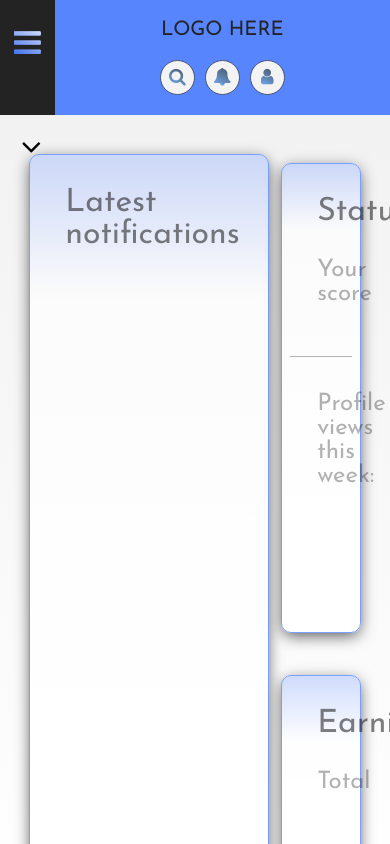
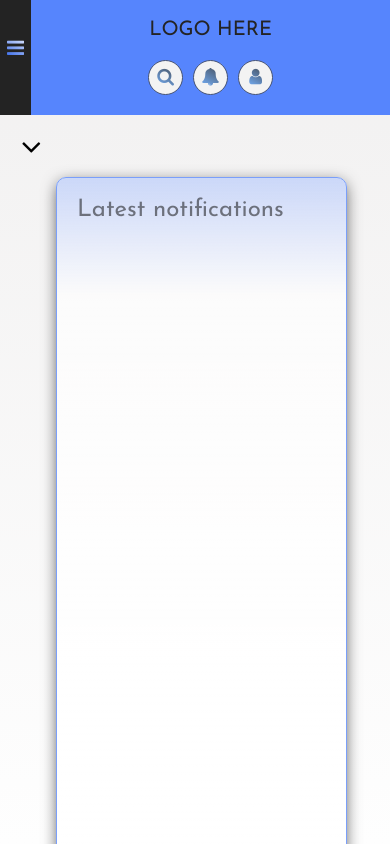
Before and after one commit to vadimkalaida/djinni_task1, a React (Create React App) app in the folder task1/task1/: page / in a window 390 px wide. Built offline with nearby package versions, Linux system fonts and the light colour scheme.

Commit message:
main blocks are responsive

```diff
--- a/task1/task1/src/App.js
+++ b/task1/task1/src/App.js
@@ -8,6 +8,7 @@ import MainComponent from "./components/MainComponent/MainComponent";
 import { AppBlock, AppContent } from "./elements";
 
 const App = () => {
+
 
   const getRandomDate = (startDate, endDate) => {
     let foundDate = new Date(startDate.getTime() + Math.random() * (endDate.getTime() - startDate.getTime()));
@@ -32,10 +33,6 @@ const App = () => {
     } else {
       sessionStorage.setItem('SubRating Value', 0);
     }
-
-    sessionStorage.setItem('Score', (Math.floor(Math.random() * 100) * 10).toString());
-
-    sessionStorage.setItem('Views', (Math.floor(Math.random() * 10000)).toString());
   });
 
   return (
--- a/task1/task1/src/components/HeaderComponent/elements.js
+++ b/task1/task1/src/components/HeaderComponent/elements.js
@@ -21,10 +21,10 @@ export const Header = styled.div`
     width: 93%;
   }
   @media(min-width: 410px) and (max-width: 659px) {
-    width: 90%;
+    width: 93%;
   }
   @media(min-width: 320px) and (max-width: 409px) {
-    width: 86%;
+    width: 92%;
   }
 `;
 
--- a/task1/task1/src/components/LeftBarComponent/LeftBarComponent.js
+++ b/task1/task1/src/components/LeftBarComponent/LeftBarComponent.js
@@ -7,6 +7,11 @@ const LeftBarComponent = () => {
   const openMenuClick = () => {
     sessionStorage.setItem('isLeftBarMenuOpened', !openMenuIcon);
     setOpenMenuIcon(!openMenuIcon);
+    if(openMenuIcon === true) {
+      sessionStorage.setItem('mainWidth', '92%');
+    } else {
+      sessionStorage.setItem('mainWidth', '100%');
+    }
   };
 
   return(
--- a/task1/task1/src/components/LeftBarComponent/elements.js
+++ b/task1/task1/src/components/LeftBarComponent/elements.js
@@ -5,15 +5,13 @@ const templateForMediaLeftBar = `
   @media(min-width: 1000px) and (max-width: 1600px) {
     width: 5%;
   }
-  @media(min-width: 660px) and (max-width: 999px) {
+  @media(min-width: 410px) and (max-width: 999px) {
     width: 7%;
   }
-  @media(min-width: 410px) and (max-width: 659px) {
-    width: 10%;
+  @media(min-width: 320px) and (max-width: 409px) {
+    width: 8%;
   }
-  @media(min-width: 320px) and (max-width: 409px) {
-    width: 14%;
-  }
+
 `;
 
 
@@ -41,9 +39,16 @@ export const LeftBarOpenMenuButton = styled.button`
     ${textGradient('#2C62E8', '#E1E9FF', 60)}
   }
   ${templateForMediaLeftBar}
-  @media(min-width: 320px) and (max-width: 550px) {
+  @media(min-width: 420px) and (max-width: 550px) {
     top: -142px;
     height: 142px;
+  }
+  @media(min-width: 320px) and (max-width: 419px) {
+    height: 132px;
+    top: -132px;
+  }
+  @media(min-width: 320px) and (max-width: 550px) {
+    font-size: 20px;
   }
 `;
 
@@ -80,6 +85,9 @@ export const LeftBarButton = styled.button`
     margin-top: 1px;
     margin-bottom: 1px;
   }
+  @media(min-width: 320px) and (max-width: 510px) {
+    font-size: 16px;
+  }
 `;
 
 export const LeftBarMenu = styled.div`
@@ -88,6 +96,7 @@ export const LeftBarMenu = styled.div`
   position: fixed;
   background: #232323;
   ${templateForMediaLeftBar}
+
 `;
 
 export const LeftBarMenuTop = styled.div`
--- a/task1/task1/src/components/MainComponent/MainComponent.js
+++ b/task1/task1/src/components/MainComponent/MainComponent.js
@@ -1,7 +1,12 @@
 import React from 'react';
-import { Main, MainContainer, MainLeftPart, MainNotificationsBlock, MainTitle, MainRightPart, MainRightPartBlock, MainRightPartParagraph, MainRightPartScoreNumber, MainRightPartLine, MainRightPartViewsNumber } from "./elements";
+import { Main, MainContainer, MainLeftPart, MainNotificationsBlock, MainTitle, MainRightPart, MainRightPartBlock,
+  MainRightPartTitle, MainRightPartParagraph, MainRightPartScoreNumber, MainRightPartLine, MainRightPartViewsNumber } from "./elements";
 
-const MainComponent = () => {
+const MainComponent = ( ) => {
+  const numberOfScores = Math.floor(Math.random() * 100) * 10;
+  const numberOfViews = Math.floor(Math.random() * 10000);
+
+
   return(
     <Main>
       <MainContainer>
@@ -12,15 +17,15 @@ const MainComponent = () => {
         </MainLeftPart>
         <MainRightPart>
           <MainRightPartBlock>
-            <MainTitle>Status</MainTitle>
+            <MainRightPartTitle>Status</MainRightPartTitle>
             <MainRightPartParagraph>Your score</MainRightPartParagraph>
-            <MainRightPartScoreNumber>{ sessionStorage.getItem('Score') }</MainRightPartScoreNumber>
+            <MainRightPartScoreNumber>{ numberOfScores }</MainRightPartScoreNumber>
             <MainRightPartLine></MainRightPartLine>
             <MainRightPartParagraph>Profile views this week:</MainRightPartParagraph>
-            <MainRightPartViewsNumber>{ sessionStorage.getItem('Views') }</MainRightPartViewsNumber>
+            <MainRightPartViewsNumber>{ numberOfViews }</MainRightPartViewsNumber>
           </MainRightPartBlock>
           <MainRightPartBlock>
-            <MainTitle>Earnings</MainTitle>
+            <MainRightPartTitle>Earnings</MainRightPartTitle>
             <MainRightPartParagraph>Total</MainRightPartParagraph>
           </MainRightPartBlock>
         </MainRightPart>
--- a/task1/task1/src/components/MainComponent/elements.js
+++ b/task1/task1/src/components/MainComponent/elements.js
@@ -12,57 +12,147 @@ const mainBlockTemplate = `
   ${ displayFlex('flex-start', 'flex-start', 'column') }
 `;
 
+const mainRightPartTitleTemplate = `
+  font-size: 32px;
+  opacity: .5;
+  margin-left: 35px;
+  margin-bottom: 30px;
+  @media(min-width: 320px) and (max-width: 550px) {
+    margin-left: 20px;
+    margin-top: 20px;
+    margin-bottom: 30px;
+  }
+  @media(min-width: 1350px) and (max-width: 1460px) {
+    font-size: 28px;
+  }
+  @media(min-width: 320px) and (max-width: 1349px) {
+    font-size: 24px;
+  }
+  @media(min-width: 550px) and (max-width: 760px) {
+    font-size: 28px;
+  }
+`;
+
 const mainRightPartNumbersTemplate = `
-  font-size: 56px;
   font-weight: 800;
   margin-left: 35px;
   margin-top: 0;
+  font-size: 56px;
+  @media(min-width: 1340px) and (max-width: 1460px) {
+    font-size: 48px;
+  }
+  @media(min-width: 320px) and (max-width: 1349px) {
+    font-size: 40px;
+  }
+  @media(min-width: 550px) and (max-width: 760px) {
+    font-size: 48px;
+  }
+  @media(min-width: 320px) and (max-width: 550px) {
+    margin-left: 20px;
+  }
 `;
 
 export const Main = styled.div`
-  width: 100%;
+  width: 92%;
   min-height: 100px;
   margin-top: 0;
+
 `;
 
 export const MainContainer = styled.div`
-  width: 85%;
-  margin: auto;
+  width: 95%;
   ${ displayFlex('center', 'center', 'row') }
   margin-bottom: 120px;
+  @media(min-width: 320px) and (max-width: 1150px) {
+    flex-direction: column;
+    justify-content: center;
+  }
 `;
 
 export const MainLeftPart = styled.div`
   width: 76%;
   margin-top: 8%;
-  ${ displayFlex('flex-start', 'flex-start', 'row') }
+  ${ displayFlex('center', 'flex-start', 'row') }
+  @media(min-width: 320px) and (max-width: 1150px) {
+    width: 90%;
+  }
 `;
 
 export const MainNotificationsBlock = styled.div`
   width: 95%;
-  height: 1000px;
+  height: 1020px;
   ${ mainBlockTemplate }
+  @media(min-width: 1350px) and (max-width: 1460px) {
+    height: 920px;
+  }
+  @media(min-width: 320px) and (max-width: 1349px) {
+    height: 840px;
+  }
+  @media(min-width: 320px) and (max-width: 1150px) {
+    margin-bottom: 10px;
+  }
+  @media(min-width: 320px) and (max-width: 759px) {
+    margin-top: 10px;
+  }
 `;
 
 export const MainTitle = styled.p`
-  font-size: 32px;
-  opacity: .5;
-  margin-left: 35px;
-  margin-bottom: 30px;
+  ${ mainRightPartTitleTemplate }
 `;
 
 export const MainRightPart = styled.div`
   width: 24%;
   margin-top: 8%;
   ${ displayFlex('flex-start', 'center', 'column') }
+  @media(min-width: 760px) and (max-width: 1150px) {
+    flex-direction: row;
+    justify-content: center;
+    width: 89%;
+    margin-top: 0;
+  }
+  @media(min-width: 320px) and (max-width: 759px) {
+    justify-content: center;
+    width: 89%;
+    margin-top: 0;
+  }
 `;
 
 export const MainRightPartBlock = styled.div`
   width: 100%;
-  height: 470px;
+  height: 490px;
   margin-top: 2.5vh;
   margin-bottom: 2.5vh;
   ${ mainBlockTemplate }
+  & p {
+    width: 75%;
+  }
+  @media(min-width: 1350px) and (max-width: 1460px) {
+    height: 440px;
+  }
+  @media(min-width: 320px) and (max-width: 1349px) {
+    height: 400px;
+  }
+  @media(min-width: 760px) and (max-width: 1150px) {
+    width: 350px;
+    margin-left: 15px;
+    margin-right: 15px;
+  }
+  @media(min-width: 320px) and (max-width: 759px) {
+    width: 96%;
+  }
+`;
+
+export const MainRightPartTitle = styled.p`
+  ${ mainRightPartTitleTemplate }
+  @media(min-width: 1350px) and (max-width: 1460px) {
+    font-size: 28px;
+  }
+  @media(min-width: 320px) and (max-width: 1349px) {
+    font-size: 24px;
+  }
+  @media(min-width: 550px) and (max-width: 760px) {
+    font-size: 28px;
+  }
 `;
 
 export const MainRightPartParagraph = styled.p`
@@ -71,11 +161,24 @@ export const MainRightPartParagraph = styled.p`
   margin-left: 35px;
   margin-top: 0;
   margin-bottom: 15px;
+  @media(min-width: 1350px) and (max-width: 1460px) {
+    font-size: 20px;
+  }
+  @media(min-width: 320px) and (max-width: 1349px) {
+    font-size: 16px;
+  }
+  @media(min-width: 550px) and (max-width: 760px) {
+    font-size: 24px;
+  }
+  @media(min-width: 320px) and (max-width: 550px) {
+    margin-left: 20px;
+  }
 `;
 
 export const MainRightPartScoreNumber = styled.p`
   ${ mainRightPartNumbersTemplate }
   margin-bottom: 35px;
+
 `;
 
 export const MainRightPartLine = styled.div`
@@ -85,11 +188,17 @@ export const MainRightPartLine = styled.div`
   opacity: .3;
   margin: auto;
   margin-top: 0;
-  margin-bottom: 35px;
+  margin-bottom: 25px;
+  @media(min-width: 320px) and (max-width: 759px) {
+    width: 87%;
+  }
 `;
 
 export const MainRightPartViewsNumber = styled.p`
   ${ mainRightPartNumbersTemplate }
   color: #FF0800;
   margin-top: 45px;
+  @media(min-width: 320px) and (max-width: 1349px) {
+    margin-top: 15px;
+  }
 `;
--- a/task1/task1/src/components/TopBarComponent/TopBarComponent.js
+++ b/task1/task1/src/components/TopBarComponent/TopBarComponent.js
@@ -2,7 +2,7 @@ import React, { useState } from 'react';
 import { TopBar, TopBarOpenButton, TopBarContent, TopBarTextInformationPart, TopBarTextInformationPartBlock, TopBarInformationTitle, TopBarInformationValue,
   TopBarRight, TopBarText, TopBarSwitch, TopBarSlider, TopBarBottomPart, TopBarBottomTextBox } from "./elements";
 
-const TopBarComponent = () => {
+const TopBarComponent = ( props ) => {
   const [ topBarIsOpen, setTopBarIsOpen ] = useState(false);
   const [ isOnline, setIsOnline ] = useState(true);
 
--- a/task1/task1/src/components/TopBarComponent/elements.js
+++ b/task1/task1/src/components/TopBarComponent/elements.js
@@ -4,7 +4,11 @@ import { displayFlex } from "../../elements";
 export const TopBar = styled.div`
   width: 100%;
   min-height: 0px;
+  margin-bottom: 15px;
   ${ displayFlex('flex-start', 'flex-start', 'column') }
+  @media(min-width: 320px) and (max-width: 500px) {
+    margin-bottom: 25px;
+  }
 `;
 
 export const TopBarOpenButton = styled.button`
--- a/task1/task1/src/elements.js
+++ b/task1/task1/src/elements.js
@@ -26,7 +26,7 @@ export const AppBlock = styled.div`
   text-align: left;
   display: flex;
   flex-direction: column;
-  align-items: flex-start;
+  align-items: flex-end;
 `;
 
 export const AppContent = styled.div`
```
Also changed, not shown: 2 other files (tests, documents, lock files or other folders).
